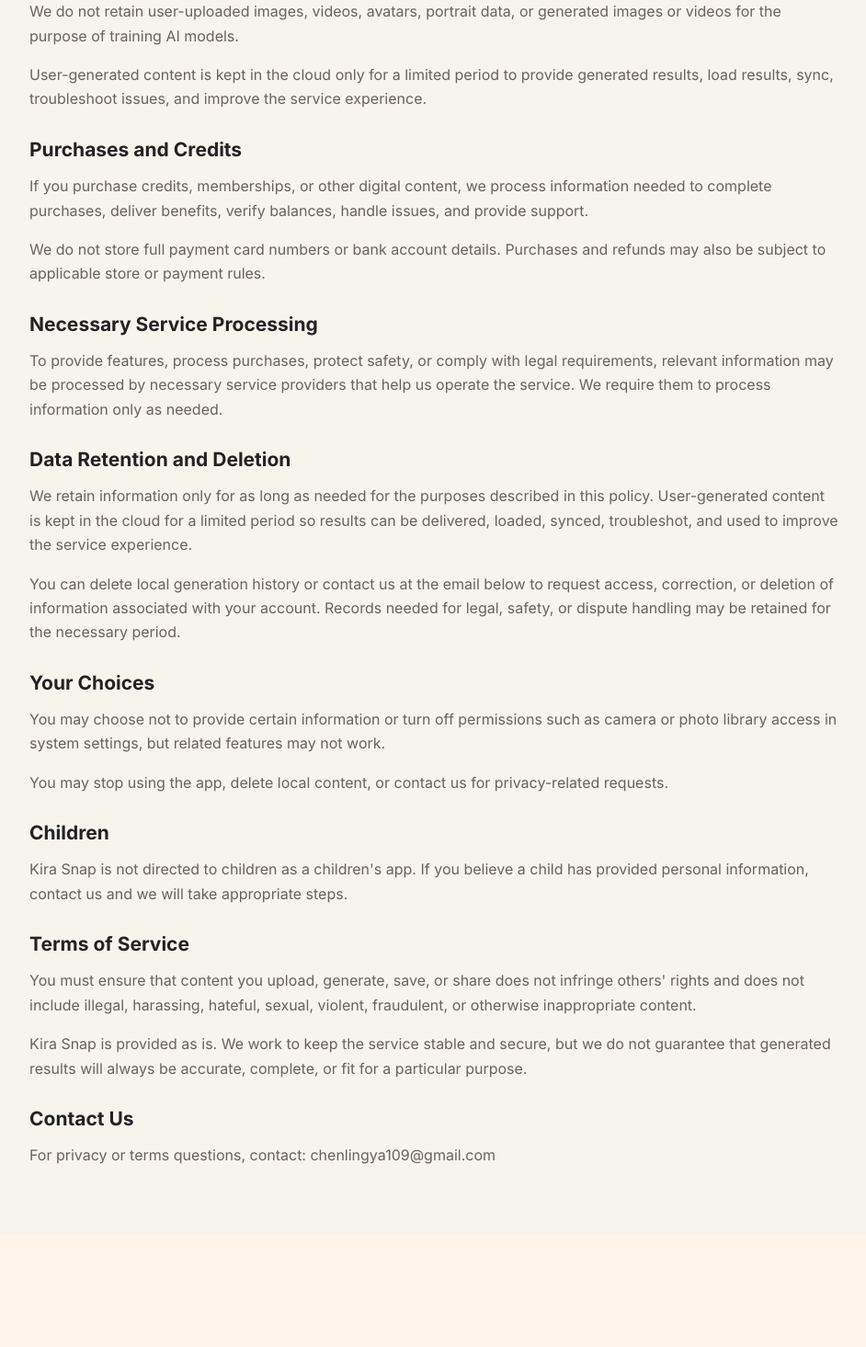
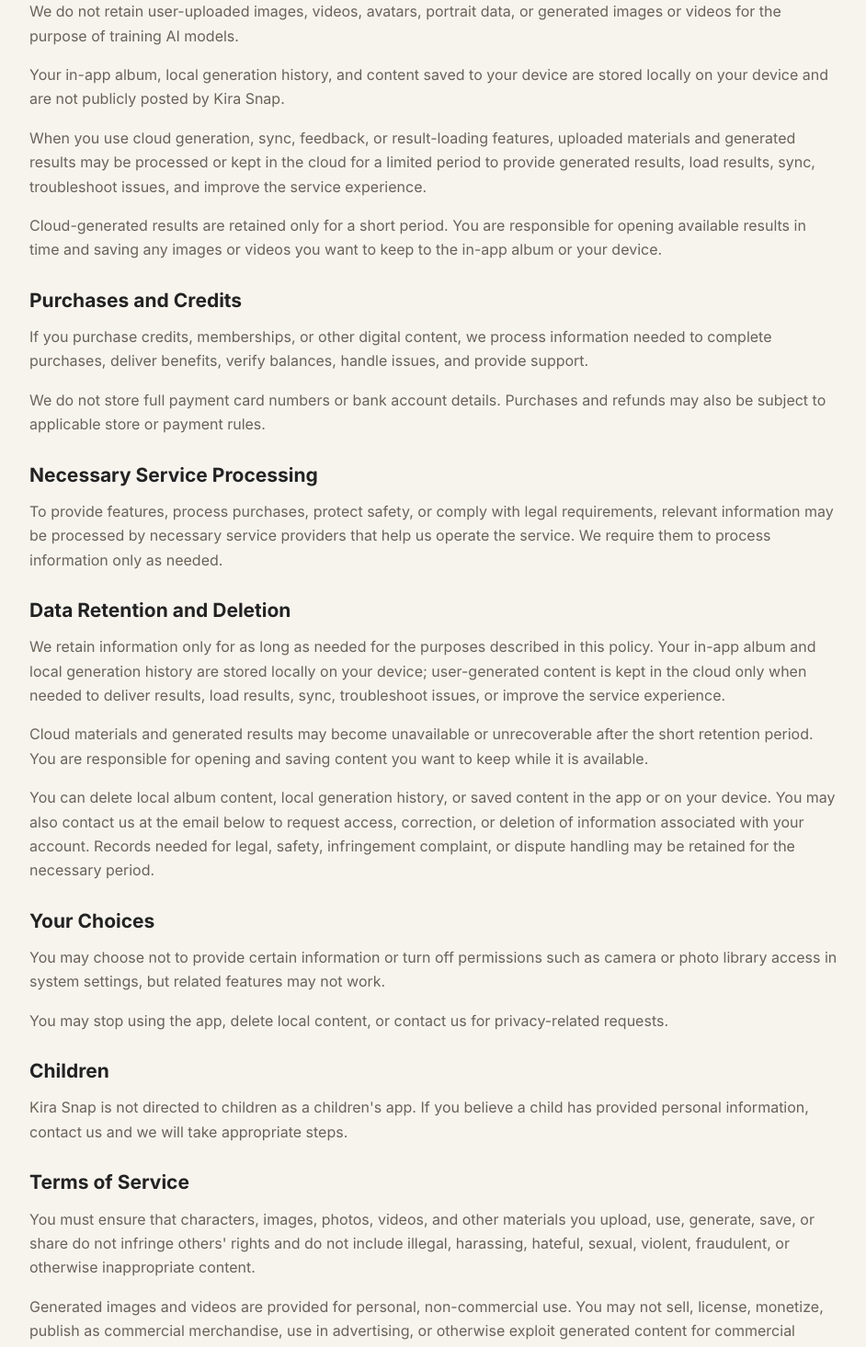
Before and after one commit to chenly11109/AI-Camera_Landing, a React (Vite) app: page /privacy/en in a window 1280 px wide. Shown: the part 1060-2525 px from the top of the page at 92% size, without its empty margins (168-1110 px from the left). Before the commit the page ends 2402 px from the top, so only its background shows below. Built offline with nearby package versions, Linux system fonts and the light colour scheme.

Commit message:
Update privacy terms

```diff
--- a/src/pages/privacy/PrivacyPage.tsx
+++ b/src/pages/privacy/PrivacyPage.tsx
@@ -2,7 +2,7 @@
 import { Navigate, useNavigate, useParams } from "react-router-dom";
 import "./privacy.css";
 
-const UPDATED_DATE = "2026-06-18";
+const UPDATED_DATE = "2026-06-23";
 const CONTACT_EMAIL = "chenlingya109@gmail.com";
 const LANGUAGE_STORAGE_KEY = "ai-camera-privacy-language";
 
@@ -57,7 +57,9 @@
         paragraphs: [
           "Kira Snap 会根据你选择的素材、模板和操作生成图片或视频。生成结果可能与你预期不同，请在保存或分享前自行确认。",
           "用户上传的图片、视频、头像、人像数据以及生成图片或视频不会被我们为了训练 AI 模型而保留。",
-          "用户生成内容只会短时间保留在云端，用于提供生成结果、结果加载、同步、问题排查和改善服务体验。",
+          "你的应用内相册、本地生成历史和保存到设备的内容保存在你的设备本地，不会由 Kira Snap 公开发布。",
+          "当你使用云端生成、同步、反馈或结果加载功能时，上传素材和生成结果可能会在云端短时间处理或保留，用于提供生成结果、结果加载、同步、问题排查和改善服务体验。",
+          "云端生成结果只会短期保留。你有责任在结果可用期间及时打开结果，并将想要保留的图片或视频保存到应用内相册或你的设备中。",
         ],
       },
       {
@@ -76,8 +78,9 @@
       {
         title: "数据保留与删除",
         paragraphs: [
-          "我们只在实现本政策所述目的所需的时间内保留信息。用户生成内容会短时间保留在云端，以便交付结果、加载结果、同步、排查问题和改善服务体验。",
-          "你可以删除本地生成历史，或通过下方邮箱联系我们，请求访问、更正或删除与你账号相关的信息。法律、安全或争议处理需要的记录可能会在必要期限内保留。",
+          "我们只在实现本政策所述目的所需的时间内保留信息。你的应用内相册和本地生成历史保存在设备本地；用户生成内容仅在需要交付结果、加载结果、同步、排查问题或改善服务体验时短时间保留在云端。",
+          "云端素材和生成结果可能在短期保留期限后无法继续访问或恢复。你有责任在结果可用期间打开并保存想要保留的内容。",
+          "你可以在应用或设备中删除本地相册内容、本地生成历史或已保存内容，也可以通过下方邮箱联系我们，请求访问、更正或删除与你账号相关的信息。法律、安全、侵权投诉或争议处理需要的记录可能会在必要期限内保留。",
         ],
       },
       {
@@ -96,7 +99,10 @@
       {
         title: "服务条款",
         paragraphs: [
-          "你应确保上传、生成、保存或分享的内容不侵犯他人权利，不包含违法、骚扰、仇恨、色情、暴力、欺诈或其他不当内容。",
+          "你应确保上传、使用、生成、保存或分享的角色、图片、照片、视频和其他素材不侵犯他人权利，不包含违法、骚扰、仇恨、色情、暴力、欺诈或其他不当内容。",
+          "生成的图片和视频仅供个人、非商业用途。除非你已取得所有必要权利和许可，否则不得出售、授权、变现、制作或发布为商业商品、用于广告，或以其他商业方式利用生成内容。",
+          "你对在 Kira Snap 中上传或使用的角色、图片、照片和其他素材负责。Kira Snap 不向你授予任何第三方角色、品牌、艺术作品、照片或其他受保护素材的权利。",
+          "如果我们认为上传或生成的云端内容侵犯版权、商标权、隐私权、肖像权或其他权利，或违反本条款，我们可以删除或禁用相关云端内容、限制云端功能或暂停账号。保存在你设备本地或应用内本地相册中的内容由你自行管理。",
           "Kira Snap 按现状提供服务。我们会努力保持服务稳定和安全，但不保证生成结果始终准确、完整或适合特定目的。",
         ],
       },
@@ -140,7 +146,9 @@
         paragraphs: [
           "Kira Snap generates images or videos based on the materials, templates, and actions you choose. Generated results may differ from what you expected, so please review them before saving or sharing.",
           "We do not retain user-uploaded images, videos, avatars, portrait data, or generated images or videos for the purpose of training AI models.",
-          "User-generated content is kept in the cloud only for a limited period to provide generated results, load results, sync, troubleshoot issues, and improve the service experience.",
+          "Your in-app album, local generation history, and content saved to your device are stored locally on your device and are not publicly posted by Kira Snap.",
+          "When you use cloud generation, sync, feedback, or result-loading features, uploaded materials and generated results may be processed or kept in the cloud for a limited period to provide generated results, load results, sync, troubleshoot issues, and improve the service experience.",
+          "Cloud-generated results are retained only for a short period. You are responsible for opening available results in time and saving any images or videos you want to keep to the in-app album or your device.",
         ],
       },
       {
@@ -159,8 +167,9 @@
       {
         title: "Data Retention and Deletion",
         paragraphs: [
-          "We retain information only for as long as needed for the purposes described in this policy. User-generated content is kept in the cloud for a limited period so results can be delivered, loaded, synced, troubleshot, and used to improve the service experience.",
-          "You can delete local generation history or contact us at the email below to request access, correction, or deletion of information associated with your account. Records needed for legal, safety, or dispute handling may be retained for the necessary period.",
+          "We retain information only for as long as needed for the purposes described in this policy. Your in-app album and local generation history are stored locally on your device; user-generated content is kept in the cloud only when needed to deliver results, load results, sync, troubleshoot issues, or improve the service experience.",
+          "Cloud materials and generated results may become unavailable or unrecoverable after the short retention period. You are responsible for opening and saving content you want to keep while it is available.",
+          "You can delete local album content, local generation history, or saved content in the app or on your device. You may also contact us at the email below to request access, correction, or deletion of information associated with your account. Records needed for legal, safety, infringement complaint, or dispute handling may be retained for the necessary period.",
         ],
       },
       {
@@ -179,7 +188,10 @@
       {
         title: "Terms of Service",
         paragraphs: [
-          "You must ensure that content you upload, generate, save, or share does not infringe others' rights and does not include illegal, harassing, hateful, sexual, violent, fraudulent, or otherwise inappropriate content.",
+          "You must ensure that characters, images, photos, videos, and other materials you upload, use, generate, save, or share do not infringe others' rights and do not include illegal, harassing, hateful, sexual, violent, fraudulent, or otherwise inappropriate content.",
+          "Generated images and videos are provided for personal, non-commercial use. You may not sell, license, monetize, publish as commercial merchandise, use in advertising, or otherwise exploit generated content for commercial purposes unless you have all necessary rights and permissions.",
+          "You are responsible for the characters, images, photos, and other materials you upload or use in Kira Snap. Kira Snap does not grant you any rights to third-party characters, brands, artworks, photos, or other protected materials.",
+          "We may remove or disable related cloud content, restrict cloud features, or suspend accounts if we believe uploaded or generated cloud content violates copyright, trademark, privacy, publicity, or other rights, or otherwise violates these terms. Content saved locally on your device or in the local in-app album is managed by you.",
           "Kira Snap is provided as is. We work to keep the service stable and secure, but we do not guarantee that generated results will always be accurate, complete, or fit for a particular purpose.",
         ],
       },
```
